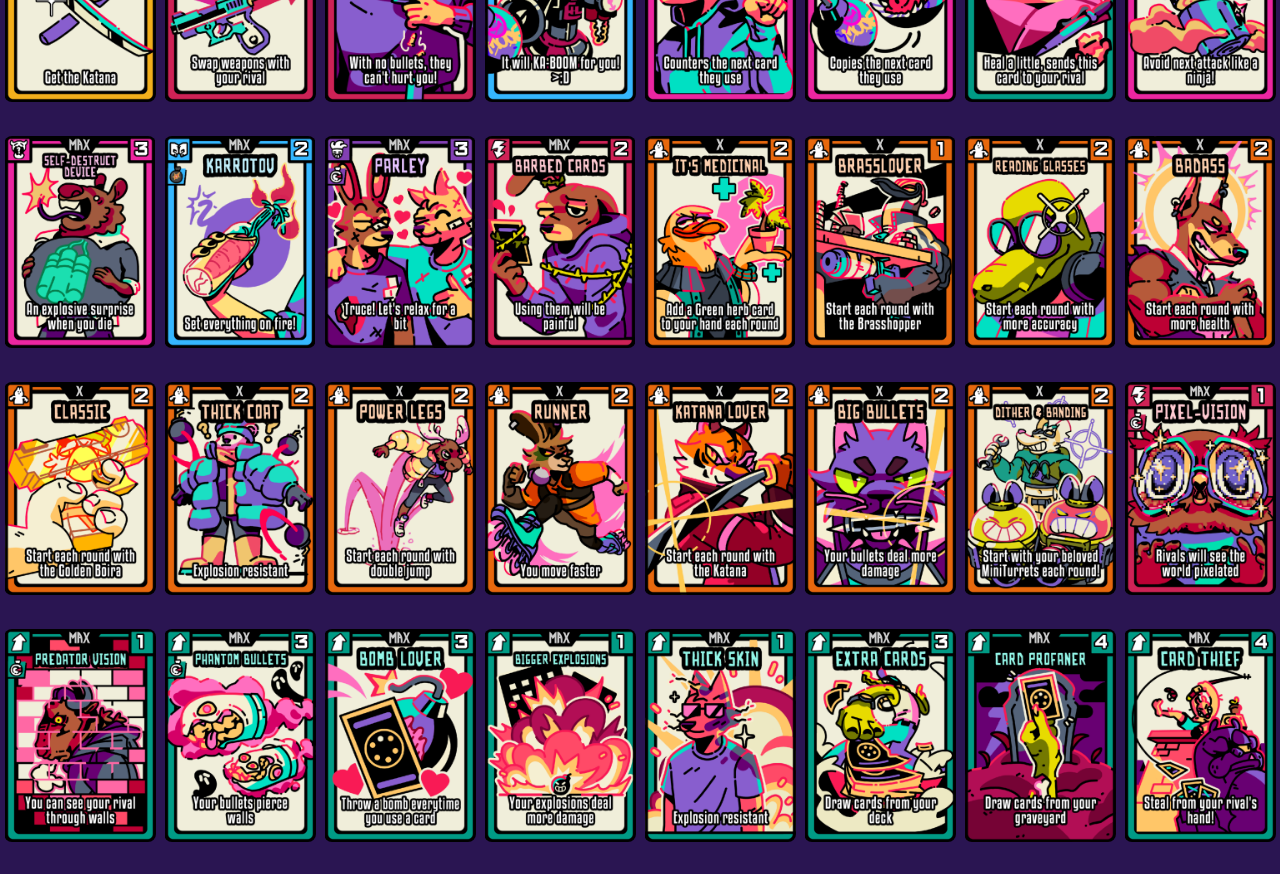
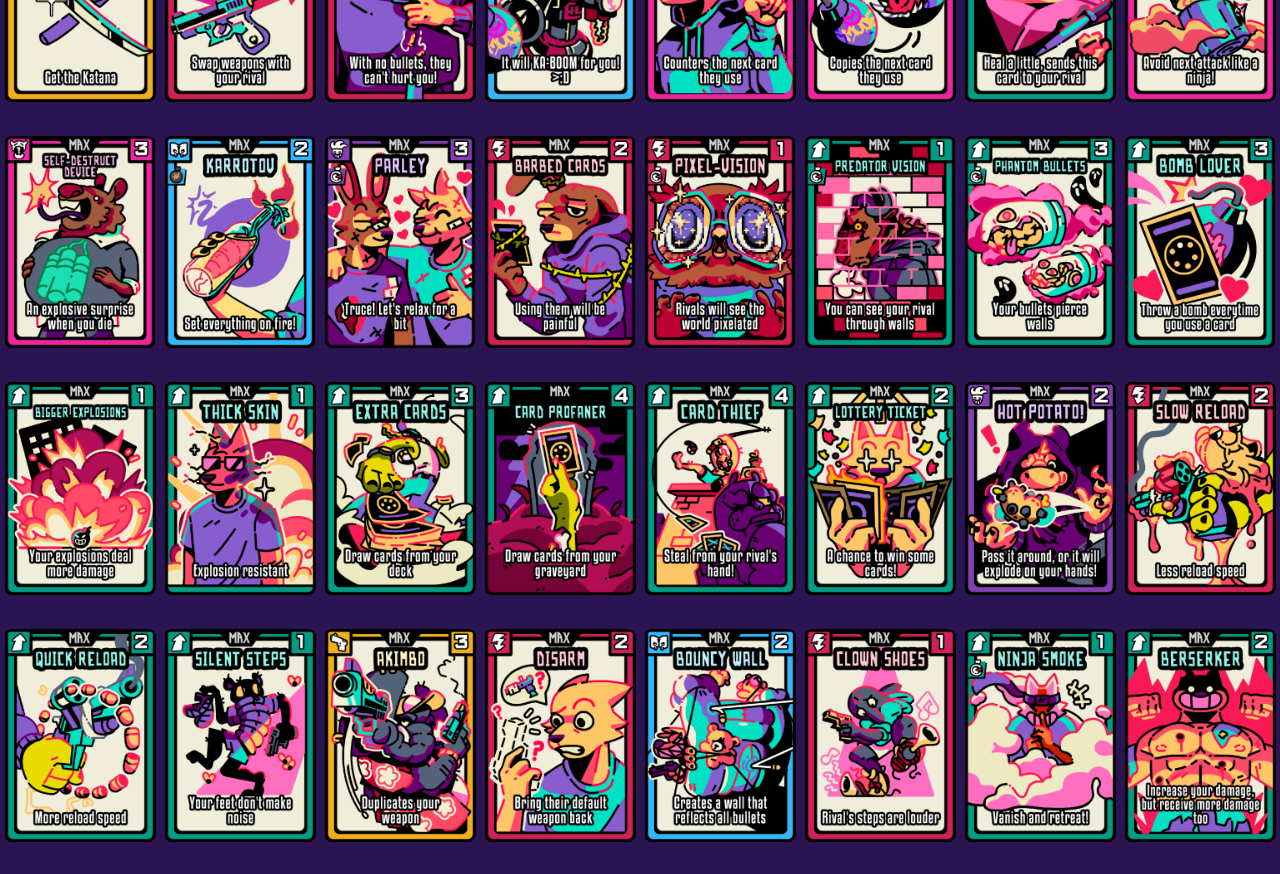
Before and after one commit to CoolDotty/fvf-decks, a React (Create React App) app: page / in a window 1280 px wide. Shown: the part 1900-2774 px from the top of the page. Built offline with nearby package versions, Linux system fonts and the light colour scheme.

Commit message:
fix lint error

```diff
--- a/src/App.jsx
+++ b/src/App.jsx
@@ -147,8 +147,9 @@ export default function App() {
       </div>
       <div className="filters">
         {['All', 'Personality', 'Buff', 'Debuff', 'Weapon', 'Companion', 'Wild', 'Trap'].map((t) => (
-          <label style={t === cardFilter ? { textDecoration: 'underline' } : null}>
+          <label htmlFor={t} style={t === cardFilter ? { textDecoration: 'underline' } : null}>
             <input
+              id={t}
               style={{ display: 'none' }}
               type="radio"
               name="cardFilters"
@@ -161,7 +162,11 @@ export default function App() {
         ))}
       </div>
       {allCards
-        .filter((c) => (cardFilter !== 'All' ? c.type === cardFilter : true))
+        .filter((c) => (
+          cardFilter !== 'All'
+            ? c.type === cardFilter
+            : c.type !== 'Personality'
+        ))
         .map((c) => (
           <Card
             card={c}
```
